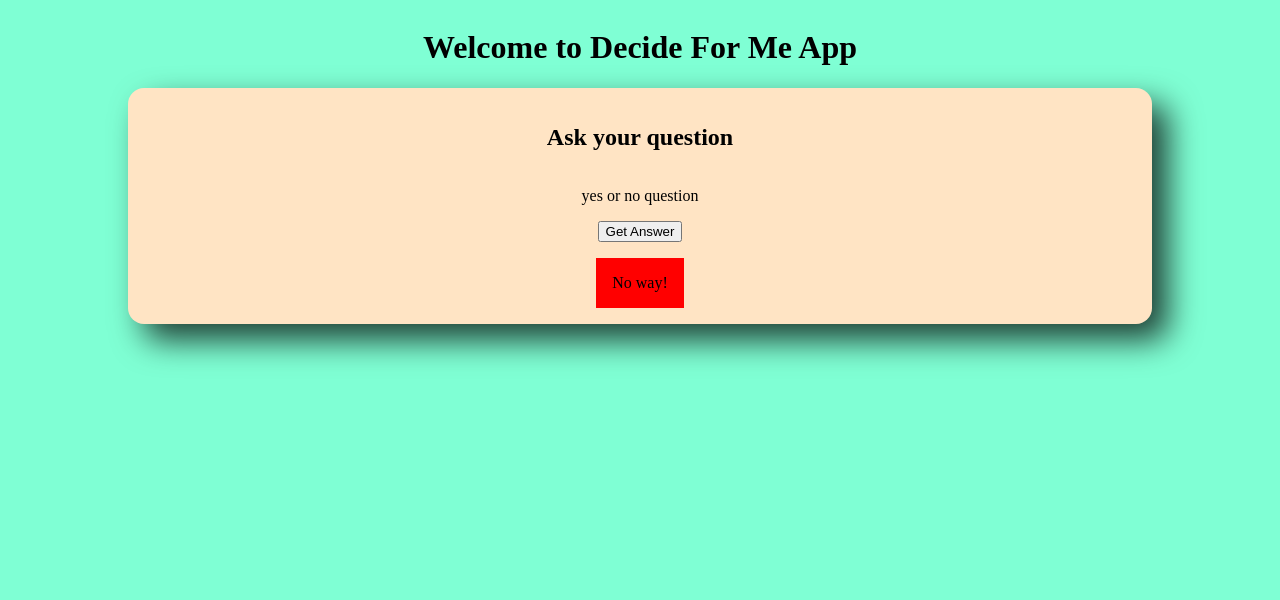
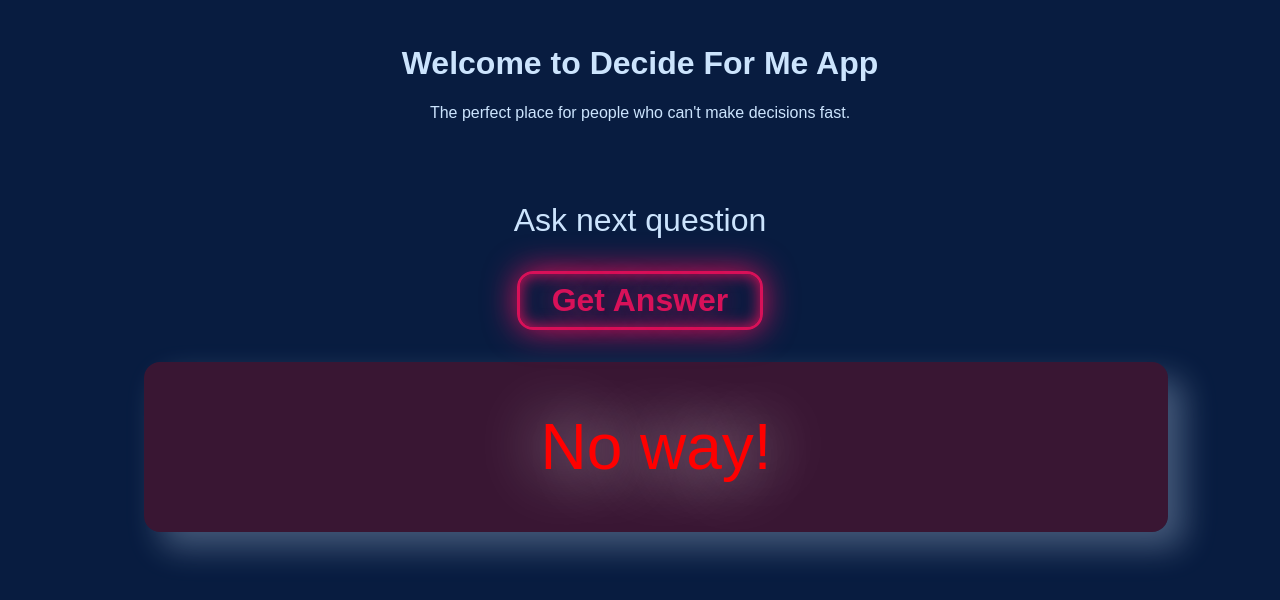
Before and after one commit to PaulinaNi/decide-for-me, a plain HTML site: page simple-version-yes-no/index.html in a window 1280 px wide. Both pictures are taken after a click on the button "Get Answer". Drawn offline with Linux system fonts and the light colour scheme; a web font is replaced by a local one.

Commit message:
added css and finished project

```diff
--- a/simple-version-yes-no/app.js
+++ b/simple-version-yes-no/app.js
@@ -1,5 +1,6 @@
 const getAnswerBtn = document.querySelector('.getAnswer')
 const answerDiv = document.querySelector('.answer')
+const appText = document.querySelector('.appText')
 
 //random number generator from 1 to 7
 const getRandomNumber = () => {
@@ -24,39 +25,38 @@ const showAnswer = (text, style) => {
 const getAnswer = (number) => {
   switch (number) {
     case 1:
-      showAnswer('no', 'noAnswer')
-      console.log('answer 1: no')
+      showAnswer('No', 'noAnswer')
       break
     case 2:
-      showAnswer('hell no', 'noAnswer')
-      console.log('answer 2: hell no')
+      showAnswer('Hell No!', 'noAnswer')
       break
     case 3:
       showAnswer('No way!', 'noAnswer')
-      console.log('answer 3: No way!')
       break
     case 4:
-      showAnswer('yes', 'yesAnswer')
-      console.log('answer 4: yes')
+      showAnswer('Yes', 'yesAnswer')
       break
     case 5:
-      showAnswer('Absolutely!', 'yesAnswer')
-      console.log('answer 5: Absolutely!')
+      showAnswer('Absolutely!!!', 'yesAnswer')
       break
     case 6:
-      showAnswer('by all means!', 'yesAnswer')
-      console.log('answer 6: by all means!')
+      showAnswer('By all means!', 'yesAnswer')
       break
     case 7:
-      showAnswer('maybe tomorrow', 'maybeAnswer')
-      console.log('answer 7: maybe tomorrow')
+      showAnswer('Maybe Tomorrow', 'maybeAnswer')
       break
     default:
       console.log(`error - ${number}`)
   }
 }
 
+//change text in the appText
+const changeAppText = (text) => {
+  appText.textContent = text
+}
+
 //event listener for button to get answer
 getAnswerBtn.addEventListener('click', () => {
   getAnswer(getRandomNumber())
+  changeAppText('Ask next question')
 })
--- a/simple-version-yes-no/index.html
+++ b/simple-version-yes-no/index.html
@@ -5,18 +5,24 @@
  <meta charset="UTF-8">
  <meta http-equiv="X-UA-Compatible" content="IE=edge">
  <meta name="viewport" content="width=device-width, initial-scale=1.0">
+ <link rel="preconnect" href="https://fonts.googleapis.com">
+ <link rel="preconnect" href="https://fonts.gstatic.com" crossorigin>
+ <link href="https://fonts.googleapis.com/css2?family=Sofia+Sans:wght@400;800&display=swap" rel="stylesheet">
  <link rel="stylesheet" href="style.css">
  <title>Decide For Me App</title>
 </head>
 
 <body>
- <h1>Welcome to Decide For Me App</h1>
- <section class="appContainer">
-  <h2>Ask your question</h2>
-  <p>yes or no question</p>
-  <button class="getAnswer"> Get Answer</button>
+ <header>
+  <h1>Welcome to Decide For Me App</h1>
+  <p>The perfect place for people who can't make decisions fast.</p>
+ </header>
+
+ <main class="appContainer">
+  <h2 class="appText">Ask a question</h2>
+  <button class="getAnswer">Get Answer</button>
   <div class="answer"></div>
- </section>
+ </main>
 
  <script src="app.js"></script>
 </body>
--- a/simple-version-yes-no/style.css
+++ b/simple-version-yes-no/style.css
@@ -2,42 +2,87 @@
  box-sizing: border-box;
 }
 
-body {
- min-height: 100vh;
- background-color: aquamarine;
- display: flex;
- flex-direction: column;
- align-items: center;
+:root {
+ --tx-color: #CCE4FD;
+ --bg-color: #081C40;
+ /* --neon-color: #ffd60a; */
+ --neon-color: #d81159;
 }
 
-.appContainer {
- background-color: bisque;
- width: 80vw;
- display: flex;
- flex-direction: column;
- align-items: center;
- padding: 1rem;
- border-radius: 1rem;
- -webkit-box-shadow: 1rem 1rem 2rem 0rem rgba(0, 0, 0, 0.75);
- -moz-box-shadow: 1rem 1rem 2rem 0rem rgba(0, 0, 0, 0.75);
- box-shadow: 1rem 1rem 2rem 0rem rgba(0, 0, 0, 0.75);
+body {
+ background-color: var(--bg-color);
+ color: var(--tx-color);
+ font-family: 'Sofia Sans', sans-serif;
+ text-align: center;
 }
 
+header {
+ padding: 1rem 0;
+}
+
+/* App constainer styles */
+
+.appContainer {
+ margin: auto;
+ /* background-color: hsla(0, 0%, 100%, 0.1); */
+ width: 80vw;
+ padding: 3rem 1rem;
+ /* border-radius: 1rem;
+ -webkit-box-shadow: 1rem 1rem 2rem 0rem rgba(0 0 0 /0.75);
+ -moz-box-shadow: 1rem 1rem 2rem 0rem rgba(0 0 0 /0.75);
+ box-shadow: 1rem 1rem 2rem 0rem rgba(0 0 0 /0.75); */
+}
+
+.appContainer h2 {
+ margin: 0 0 2rem 0;
+ font-size: 2rem;
+ font-weight: 400;
+}
+
+/* Answers styles */
 .noAnswer,
 .yesAnswer,
 .maybeAnswer {
- padding: 1rem;
- margin-top: 1rem;
+ margin-top: 2rem;
+ font-size: 4rem;
+ width: 80vw;
+ padding: 3rem 1rem;
+ border-radius: 1rem;
+ -webkit-box-shadow: 1rem 1rem 2rem 0rem hsl(211 92% 90% / 0.3);
+ -moz-box-shadow: 1rem 1rem 2rem 0rem hsl(211 92% 90% / 0.3);
+ box-shadow: 1rem 1rem 2rem 0rem hsl(211 92% 90% / 0.3);
+ text-shadow: 0 0 1em rgb(255, 255, 255);
 }
 
 .noAnswer {
- background-color: red;
+ color: rgb(255, 0, 0);
+ background-color: rgba(255, 0, 0, 0.2);
 }
 
 .yesAnswer {
- background-color: green;
+ color: rgb(0, 255, 0);
+ background-color: rgba(0, 255, 0, 0.2);
 }
 
 .maybeAnswer {
- background-color: yellow;
+ color: rgb(255, 255, 0);
+ background-color: rgba(255, 255, 0, 0.2);
 }
+
+/* get answer button styles */
+.getAnswer {
+ font-size: 2rem;
+ font-weight: 800;
+ padding: 0.25em 1em;
+ cursor: pointer;
+ background-color: transparent;
+ color: var(--neon-color);
+ border: 0.1em solid var(--neon-color);
+ border-radius: 0.5em;
+
+ /* text neon effect */
+ text-shadow: 0 0 1em currentColor;
+
+ /* box neon effect */
+ box-shadow: inset 0 0 0.5em currentColor, 0 0 1em currentColor;
+}
```
